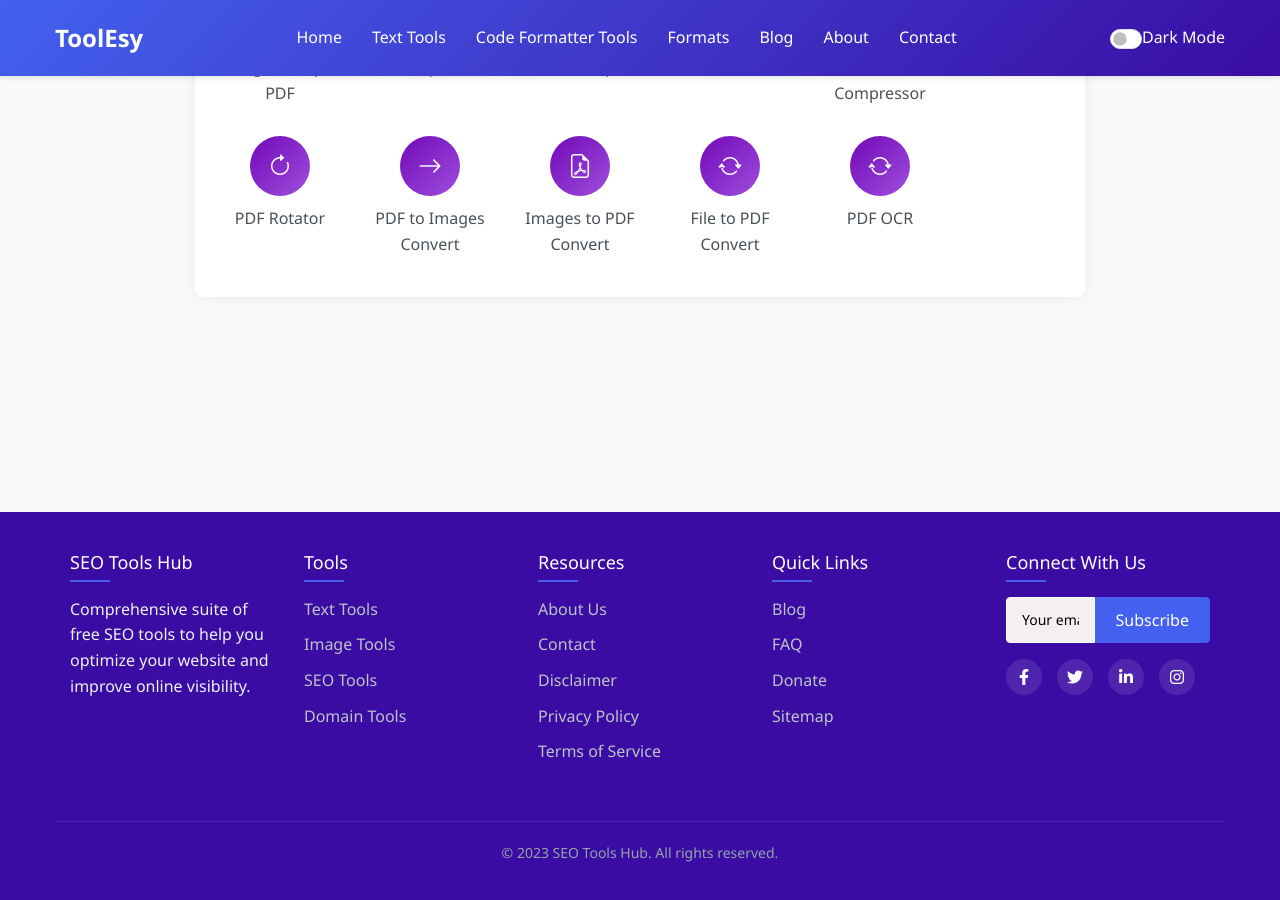
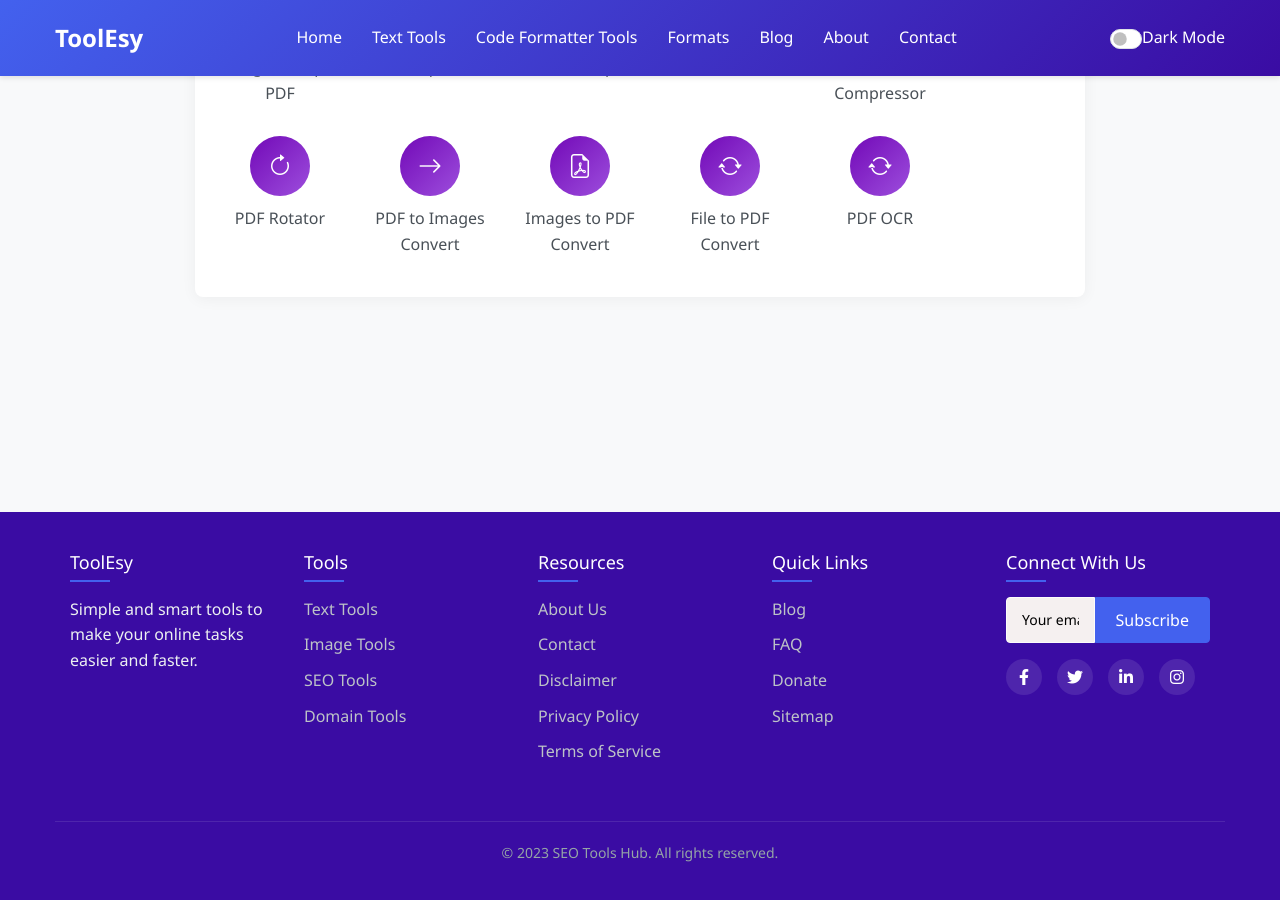
Before and after one commit to moloy900/toolesy, a Jekyll site: the page built from index.markdown, in a window 1280 px wide and 900 px high, scrolled down 4770 px. Built offline with Jekyll 4.4.1, drawn with Linux system fonts in a browser that asks for light colours; some of the changed text lies outside the part shown.

Commit message:
footer added

```diff
--- a/_includes/footer.html
+++ b/_includes/footer.html
@@ -70,8 +70,8 @@
   <div class="footer-container">
     <div class="footer-content">
       <div class="footer-section">
-        <h3>SEO Tools Hub</h3>
-        <p>Comprehensive suite of free SEO tools to help you optimize your website and improve online visibility.</p>
+        <h3>ToolEsy</h3>
+        <p>Simple and smart tools to make your online tasks easier and faster.</p>
       </div>
       <div class="footer-section">
         <h3>Tools</h3>
--- a/_includes/hero.html
+++ b/_includes/hero.html
@@ -73,7 +73,7 @@
   <div class="hero">
     <div class="hero-container">
       <h1>ToolEsy</h1>
-      <p>Simple and smart tools to make your online tasks easier and faster.</p>
+      <p>Simple & Smart Online Tools for Every Task</p>
 
       <div class="search-box">
         <div class="input-group mb-3">
```
